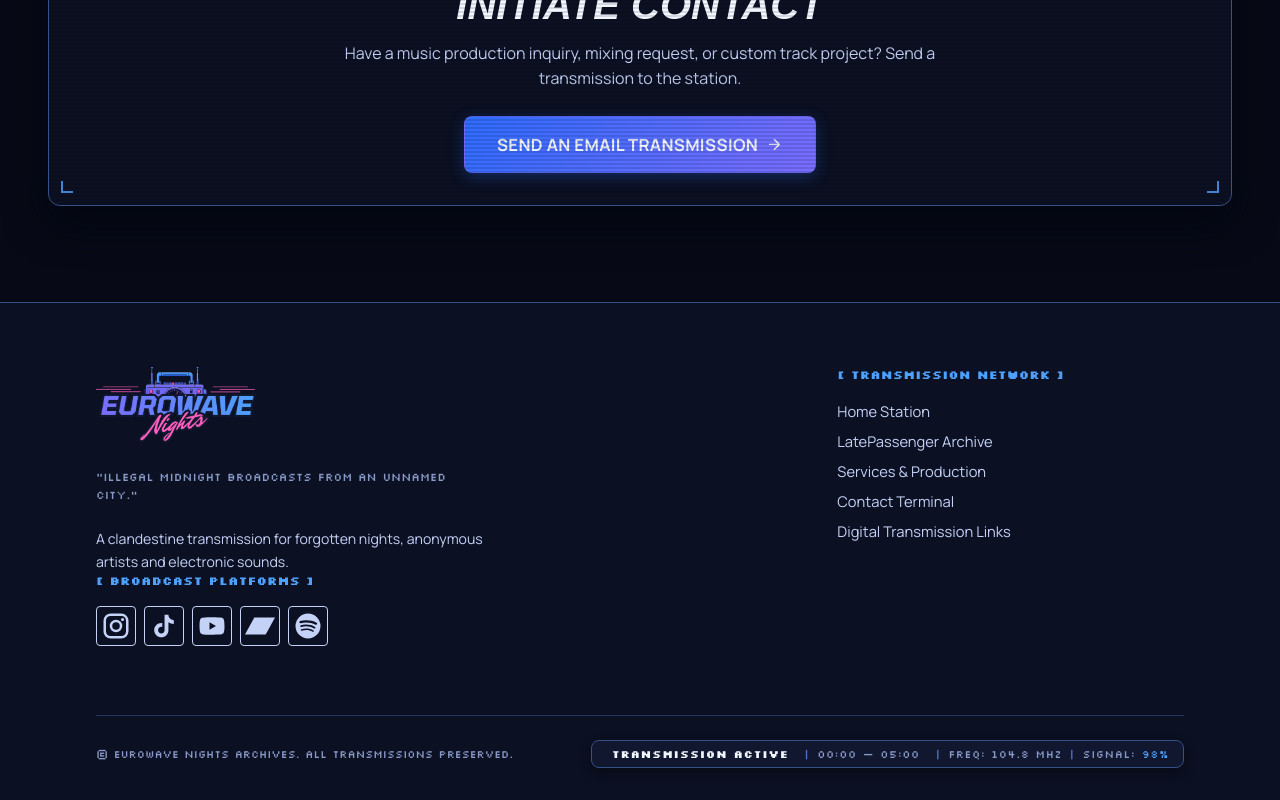
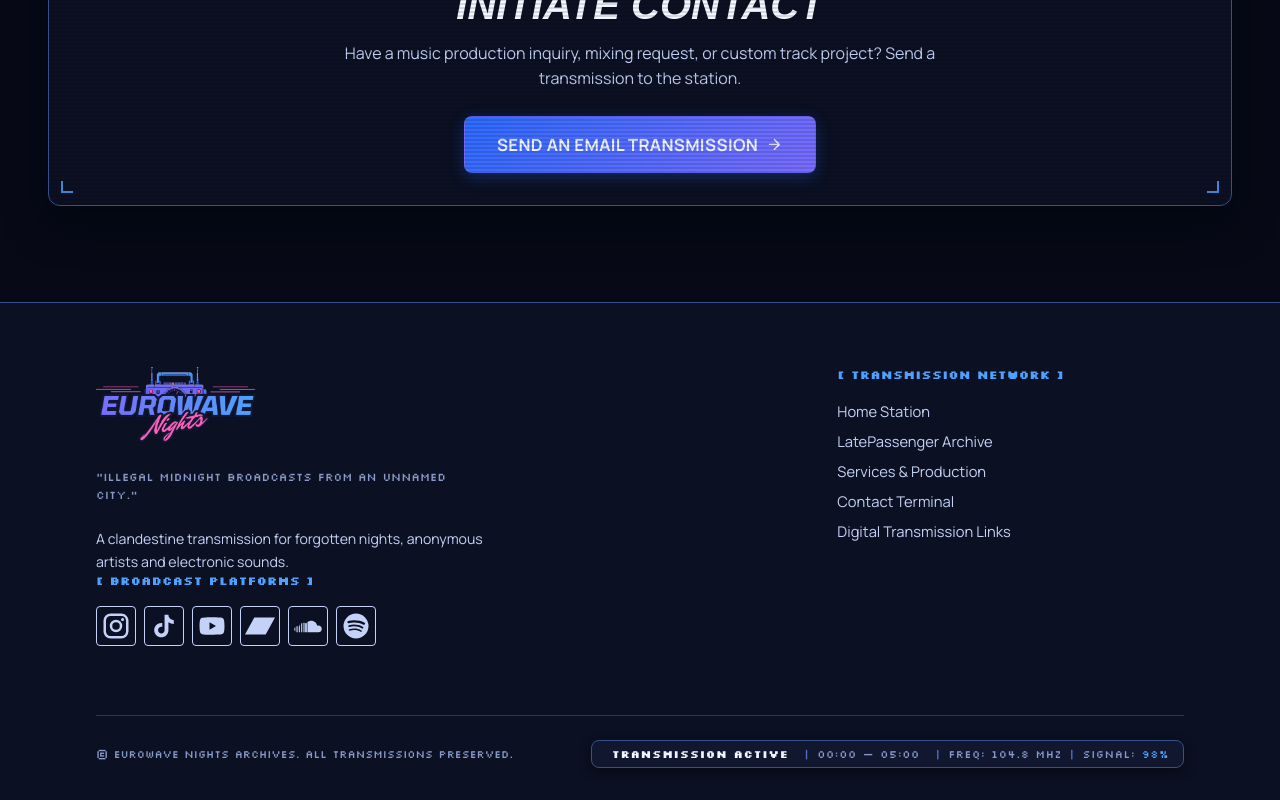
Before and after one commit to CodeInTheIzzyverse/EuroWaveNights, a React (Vite) app: page / in a window 1280 px wide. Shown: the part 6006-6806 px from the top of the page. Built offline with nearby package versions, Linux system fonts and the light colour scheme; the HTML template or start-up script is replaced by a standard one; a web font is replaced by a local one.

Commit message:
Added SoundCloud

```diff
--- a/src/components/Layout/Footer/Footer.tsx
+++ b/src/components/Layout/Footer/Footer.tsx
@@ -53,6 +53,14 @@ const Footer = () => {
                             </a>
                         </li>
                         <li>
+                            <a href={SOCIAL.SOUNDCLOUD} target="_blank" rel="noopener noreferrer" >
+                                <svg xmlns="http://www.w3.org/2000/svg" width="1em" height="1em" viewBox="0 0 24 24">
+                                    <path d="M0 0h24v24H0z" fill="none" />
+                                    <path fill="currentColor" d="M11.56 8.87V17h8.76c1.85-.13 2.68-1.27 2.68-2.67c0-1.48-1.12-2.67-2.62-2.67c-.38 0-.7.08-1.03.22c-.24-2.34-2.23-4.17-4.68-4.17c-1.17 0-2.28.44-3.11 1.16m-.88 1.02c-.3-.18-.62-.32-.97-.39V17h1.39V9.34c-.15.16-.29.36-.42.55m-2.35-.54V17h.92V9.38c-.19-.03-.38-.04-.58-.04c-.12 0-.23 0-.34.01M6.5 10v7h.91V9.54c-.33.11-.64.27-.91.46m-1.67 2.5c-.06 0-.12-.06-.19-.09V17h.92v-6.14c-.37.48-.62 1.05-.73 1.64m-2.04-.28v4.69c.21.06.45.09.71.09h.22v-4.86c-.08-.01-.16-.02-.22-.02c-.26 0-.5.04-.71.1M1 14.56c0 .75.34 1.41.87 1.86v-3.71c-.53.44-.87 1.11-.87 1.85" />
+                                </svg>
+                            </a>
+                        </li>
+                        <li>
                             <a href={SOCIAL.SPOTIFY} target="_blank" rel="noopener noreferrer" >
                                 <svg xmlns="http://www.w3.org/2000/svg" width="1em" height="1em" viewBox="0 0 24 24">
                                     <path d="M0 0h24v24H0z" fill="none" />
--- a/src/constants/social.ts
+++ b/src/constants/social.ts
@@ -4,5 +4,6 @@ export const SOCIAL = {
 	YOUTUBE: 'https://www.youtube.com/@EuroWaveNights',
 	BANDCAMP: 'https://latepassenger.bandcamp.com/',
 	SPOTIFY: '',
+	SOUNDCLOUD: 'https://soundcloud.com/latepassengermusic',
 	EMAIL: 'latepassenger.music@outlook.com'
 } as const;
--- a/src/pages/Links/Links.tsx
+++ b/src/pages/Links/Links.tsx
@@ -23,6 +23,14 @@ const LINKS = [
         icon: <svg xmlns="http://www.w3.org/2000/svg" width="1em" height="1em" viewBox="0 0 24 24">
             <path d="M0 0h24v24H0z" fill="none" />
             <path fill="currentColor" d="m0 18.75l7.437-13.5H24l-7.438 13.5z" />
+        </svg>
+    },
+    {
+        name: 'SoundCloud',
+        link: SOCIAL.SOUNDCLOUD,
+        icon: <svg xmlns="http://www.w3.org/2000/svg" width="1em" height="1em" viewBox="0 0 24 24">
+            <path d="M0 0h24v24H0z" fill="none" />
+            <path fill="currentColor" d="M11.56 8.87V17h8.76c1.85-.13 2.68-1.27 2.68-2.67c0-1.48-1.12-2.67-2.62-2.67c-.38 0-.7.08-1.03.22c-.24-2.34-2.23-4.17-4.68-4.17c-1.17 0-2.28.44-3.11 1.16m-.88 1.02c-.3-.18-.62-.32-.97-.39V17h1.39V9.34c-.15.16-.29.36-.42.55m-2.35-.54V17h.92V9.38c-.19-.03-.38-.04-.58-.04c-.12 0-.23 0-.34.01M6.5 10v7h.91V9.54c-.33.11-.64.27-.91.46m-1.67 2.5c-.06 0-.12-.06-.19-.09V17h.92v-6.14c-.37.48-.62 1.05-.73 1.64m-2.04-.28v4.69c.21.06.45.09.71.09h.22v-4.86c-.08-.01-.16-.02-.22-.02c-.26 0-.5.04-.71.1M1 14.56c0 .75.34 1.41.87 1.86v-3.71c-.53.44-.87 1.11-.87 1.85" />
         </svg>
     },
     {
```
